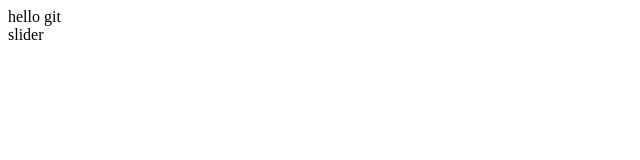
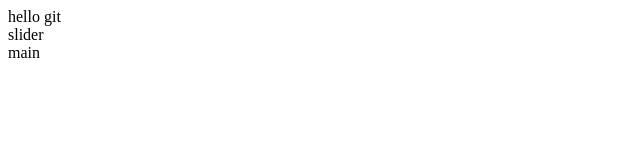
Before and after one commit to parastou-hj/git-project1, a plain HTML site: page index.html in a window 1280 px wide. Shown: the full height of the page, 0-640 px from the left. Drawn offline with Linux system fonts and the light colour scheme.

Commit message:
main created

```diff
--- a/index.html
+++ b/index.html
@@ -8,5 +8,6 @@
 <body>
     <header>hello git</header>
     <div class="slider">slider</div>
+    <main>main</main>
 </body>
 </html>
--- a/style.css
+++ b/style.css
@@ -8,3 +8,6 @@ header{
 .slider{
 
 }
+main{
+
+}
```
